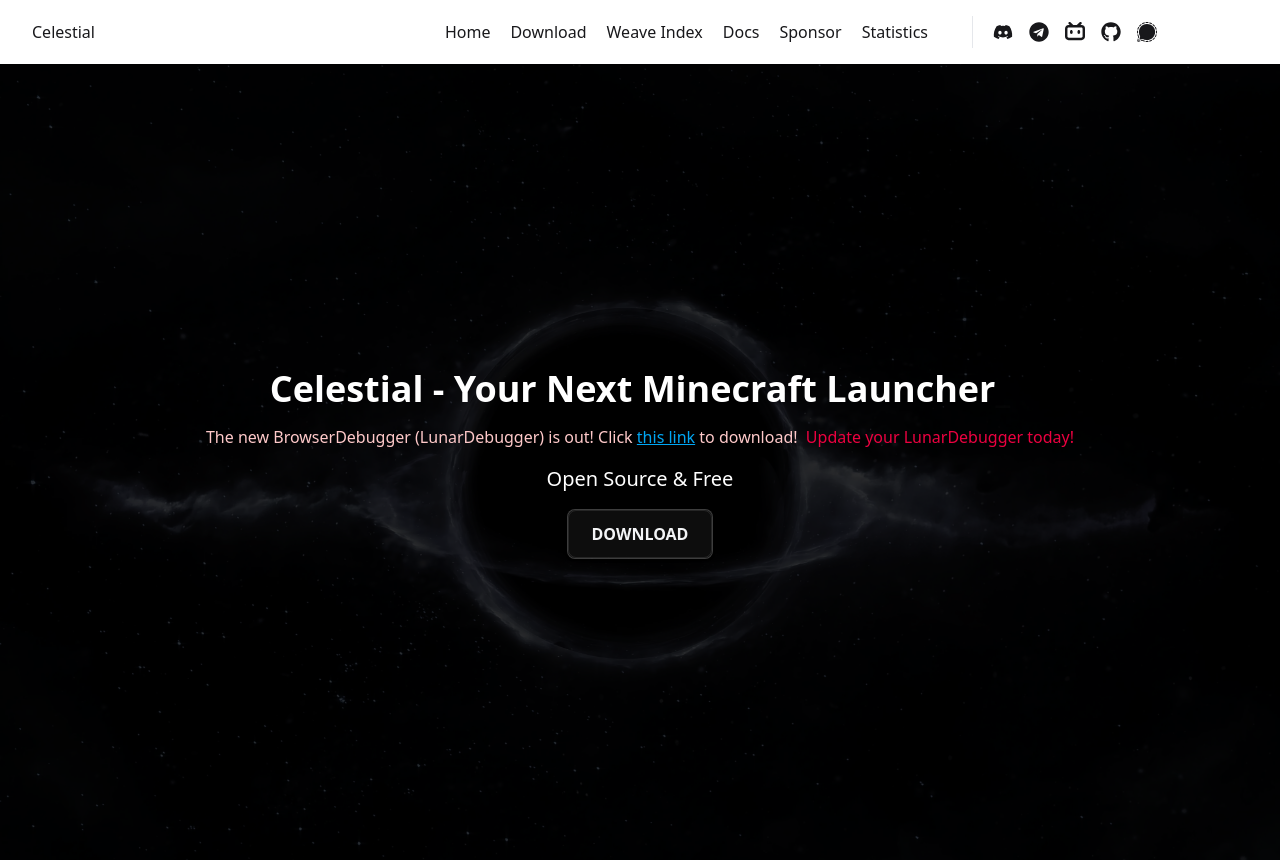
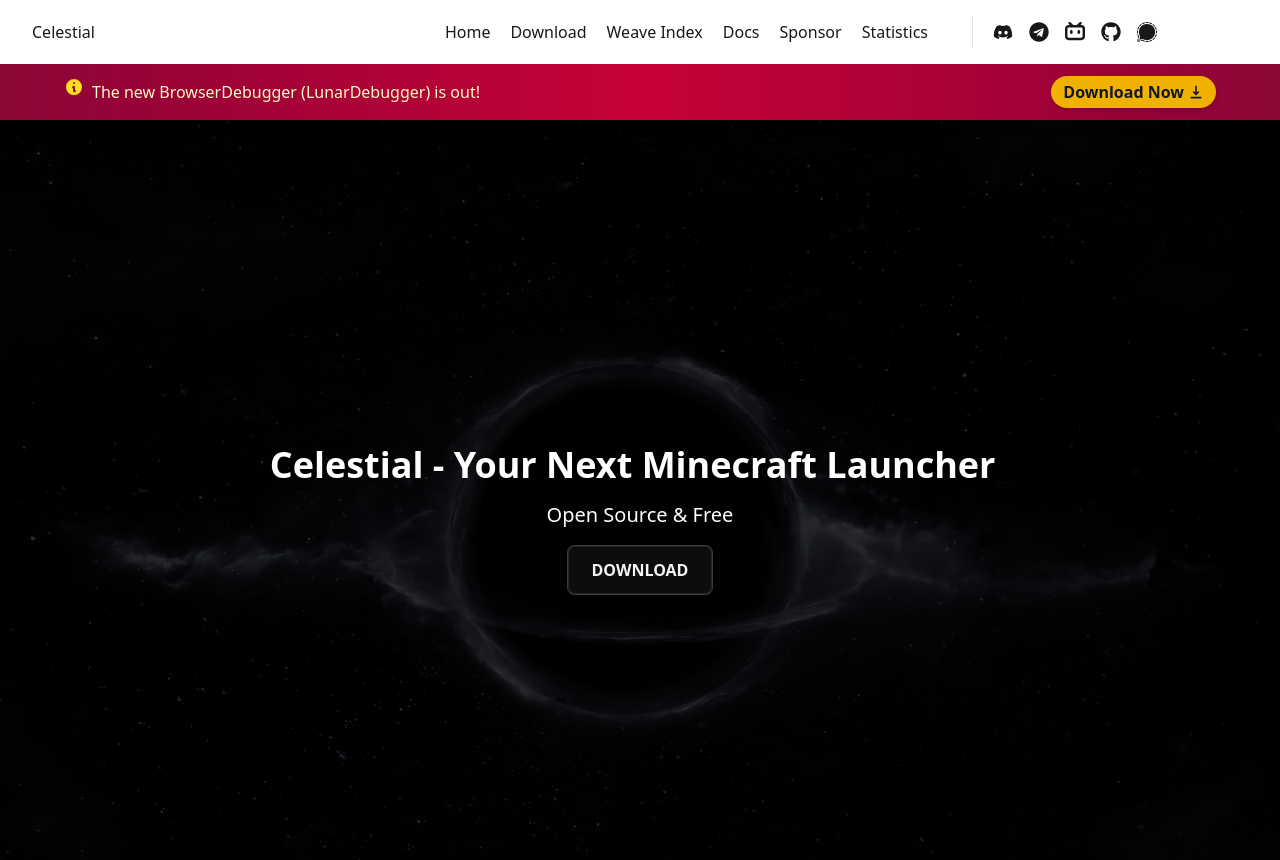
Before and after one commit to earthsworth/lunarclient.top, a React (Vite) app: page / in a window 1280 px wide. Shown: the top 860 px of the page. Built offline with nearby package versions, Linux system fonts and the light colour scheme.

Commit message:
NoticeBar

```diff
--- a/src/compoents/HomePage/HomePage.tsx
+++ b/src/compoents/HomePage/HomePage.tsx
@@ -29,6 +29,47 @@
 
     return (
         <>
+            {/* 美化公告栏 */}
+            <div className="w-full bg-gradient-to-r from-rose-900 via-rose-700 to-rose-900 py-3 px-4 shadow-lg animate-pulse">
+                <div className="max-w-6xl mx-auto flex flex-col md:flex-row items-center justify-between gap-2">
+                    <div className="flex items-center">
+                        <svg
+                            xmlns="http://www.w3.org/2000/svg"
+                            className="h-5 w-5 text-yellow-300 mr-2 animate-bounce"
+                            viewBox="0 0 20 20"
+                            fill="currentColor"
+                        >
+                            <path
+                                fillRule="evenodd"
+                                d="M18 10a8 8 0 11-16 0 8 8 0 0116 0zm-7-4a1 1 0 11-2 0 1 1 0 012 0zM9 9a1 1 0 000 2v3a1 1 0 001 1h1a1 1 0 100-2v-3a1 1 0 00-1-1H9z"
+                                clipRule="evenodd"
+                            />
+                        </svg>
+                        <span className="text-yellow-100 font-medium">
+              The new BrowserDebugger (LunarDebugger) is out!
+            </span>
+                    </div>
+                    <a
+                        href="https://github.com/earthsworth/BrowserDebugger"
+                        className="flex items-center bg-yellow-500 hover:bg-yellow-400 text-gray-900 font-bold py-1 px-3 rounded-full transition-all transform hover:scale-105 shadow-md"
+                    >
+                        <span>Download Now</span>
+                        <svg
+                            xmlns="http://www.w3.org/2000/svg"
+                            className="h-4 w-4 ml-1"
+                            viewBox="0 0 20 20"
+                            fill="currentColor"
+                        >
+                            <path
+                                fillRule="evenodd"
+                                d="M3 17a1 1 0 011-1h12a1 1 0 110 2H4a1 1 0 01-1-1zm3.293-7.707a1 1 0 011.414 0L9 10.586V3a1 1 0 112 0v7.586l1.293-1.293a1 1 0 111.414 1.414l-3 3a1 1 0 01-1.414 0l-3-3a1 1 0 010-1.414z"
+                                clipRule="evenodd"
+                            />
+                        </svg>
+                    </a>
+                </div>
+            </div>
+
             <div
                 className={
                     "flex flex-col items-center justify-center overflow-hidden shadow-2 h-[100vh] bg-cover bg-center bg-no-repeat"
@@ -45,21 +86,11 @@
                     <div className={"text-4xl font-bold select-none"}>
                         Celestial - <TypingEffect />
                     </div>
-          <p className="text-red-200">
-            The new BrowserDebugger (LunarDebugger) is out! Click{" "}
-            <a
-              href="https://github.com/earthsworth/BrowserDebugger"
-              className="underline text-sky-500"
-            >
-              this link
-            </a>{" "}
-            to download! &nbsp;
-            <label className="text-rose-600">Update your LunarDebugger today!</label>
-          </p>
-          <p className={"text-xl select-none"}>{t("home.subtitle")}</p>
+                    <p className="text-xl select-none">{t("home.subtitle")}</p>
                     <DownloadButton />
                 </div>
             </div>
+
             <div
                 className={
                     "flex flex-col sm:flex-row items-center justify-center m-auto gap-4 p-4"
```
Lines whose indentation alone changed are shown as unchanged.
